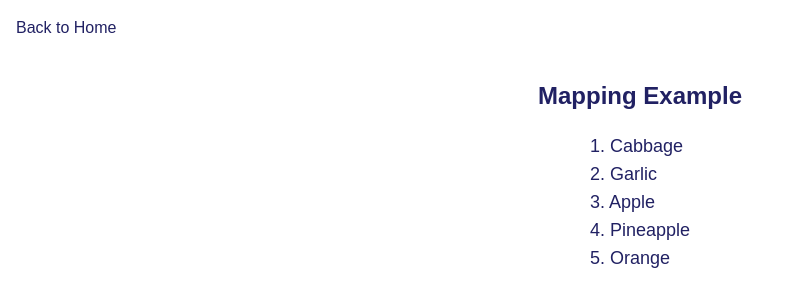
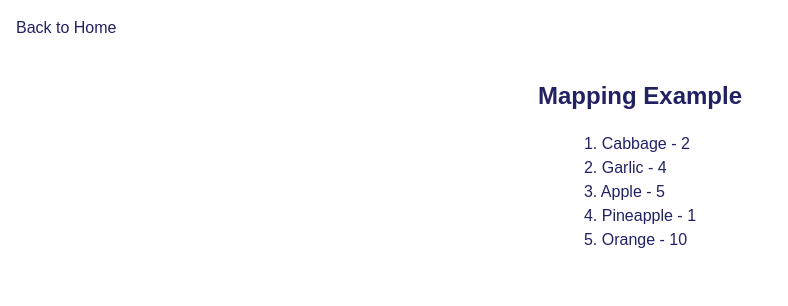
Before and after one commit to jpross14/react-concepts-workshop, a Next.js app: page /3-mapping in a window 1280 px wide. Shown: the top 306 px of the page, without its empty margins (0-788 px from the left). Built offline with nearby package versions, Linux system fonts and the light colour scheme.

Commit message:
mapping example update

```diff
--- a/src/app/(showcases)/3-mapping/page.tsx
+++ b/src/app/(showcases)/3-mapping/page.tsx
@@ -1,9 +1,9 @@
 const products = [
-  { title: "Cabbage", id: 1 },
-  { title: "Garlic", id: 2 },
-  { title: "Apple", id: 3 },
-  { title: "Pineapple", id: 4 },
-  { title: "Orange", id: 5 },
+  { title: 'Cabbage', amount: 2, id: 1},
+  { title: 'Garlic', amount: 4, id: 2 },
+  { title: 'Apple', amount: 5, id: 3 },
+  { title: 'Pineapple', amount: 1, id: 4 },
+  { title: 'Orange', amount: 10, id: 5 },
 ];
 
 function MappingExample() {
@@ -11,11 +11,16 @@ function MappingExample() {
         <div className="flex flex-col items-center">
             <h1 className="text-2xl font-bold mt-10">Mapping Example</h1>
             <ul className="my-5">
-        {products.map((product) => (
+                <li>1. Cabbage - 2</li>
+                <li>2. Garlic - 4</li>
+                <li>3. Apple - 5</li>
+                <li>4. Pineapple - 1</li>
+                <li>5. Orange - 10</li>
+                {/* {products.map((product) => (
                     <li key={product.id} className="text-lg">
-            {product.id}. {product.title}
+                        {product.id}. {product.title} - {product.amount}
                     </li>
-        ))}
+                ))} */}
             </ul>
         </div>
     );
```
Lines whose indentation alone changed are shown as unchanged.
